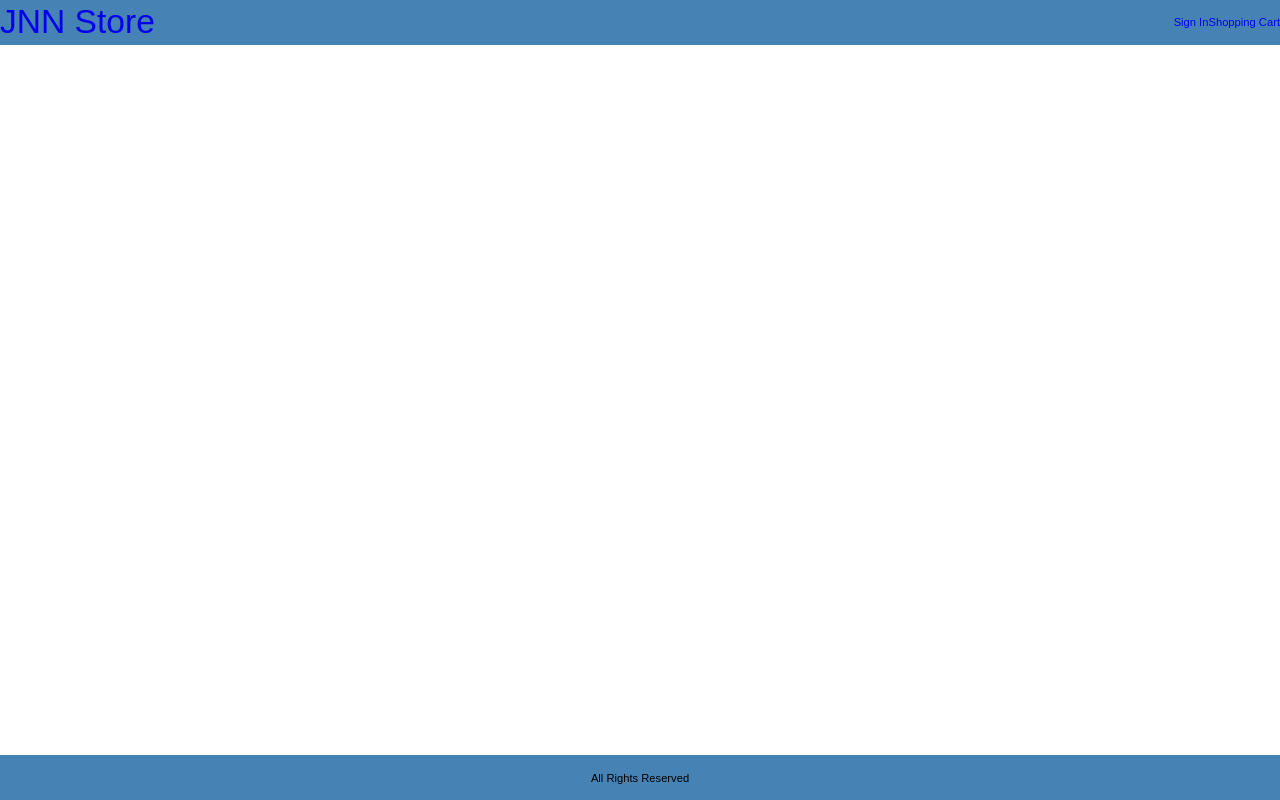
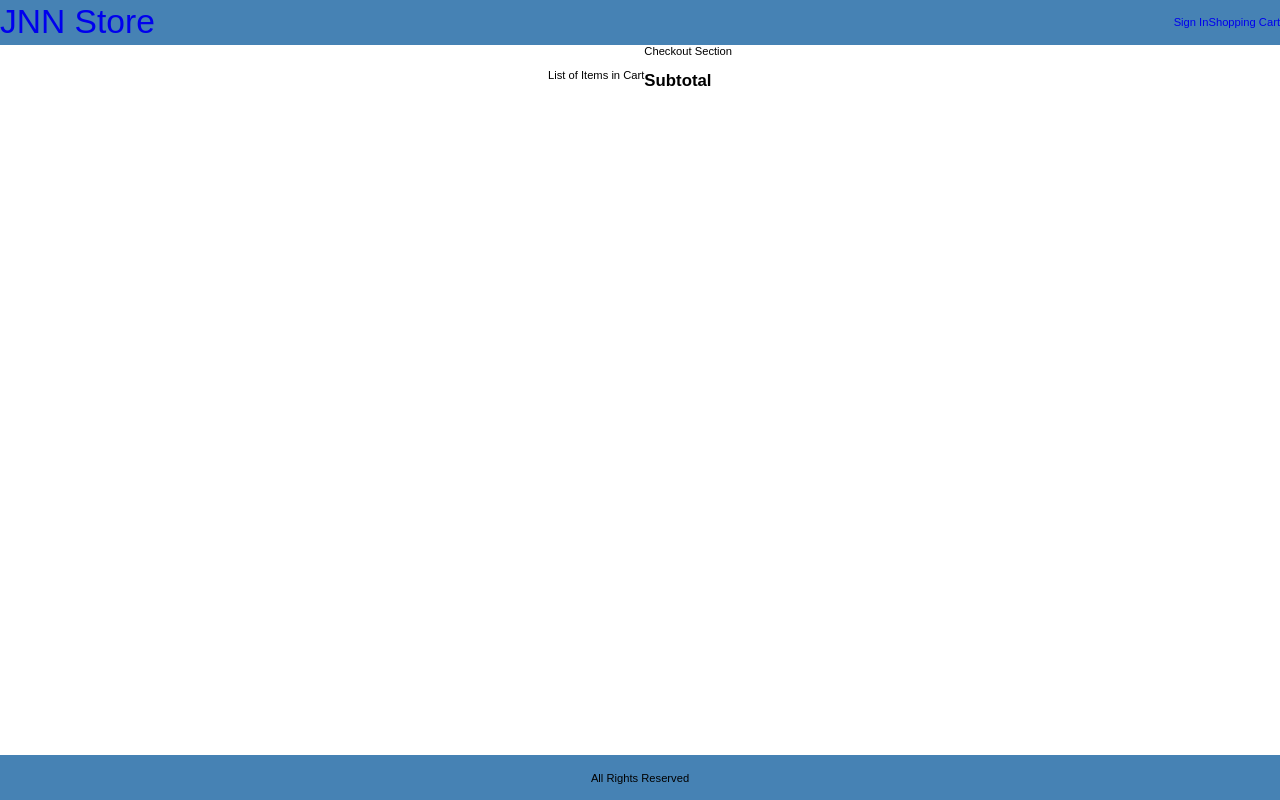
Before and after one commit to Jaysonnonat/jaysonecommerce, a React (Create React App) app in the folder frontend/: page /checkout/1 in a window 1280 px wide. Built offline with nearby package versions, Linux system fonts and the light colour scheme.

Commit message:
Fixed import errors and react warnings

```diff
--- a/frontend/src/App.js
+++ b/frontend/src/App.js
@@ -1,8 +1,8 @@
 import React from 'react';
 import {BrowserRouter, Link, Route, Switch} from 'react-router-dom'
-import Home from './pages/Home';
-import ItemPage from './pages/ItemPage';
-import Cart from './pages/Cart';
+import Home from './components/Home';
+import ItemPage from './components/ItemPage';
+import Checkout from './components/Checkout';
 
 function App() {
   return (
@@ -14,14 +14,14 @@ function App() {
           </div>
           <div>
             <Link to='/signin'>Sign In</Link>
-            <Link to='/cart'>Shopping Cart</Link>
+            <Link to='/checkout'>Shopping Cart</Link>
           </div>
       </header>
       <main>
         <Switch>
           <Route path='/' component={Home} exact></Route>
           <Route path='/item/:id' component={ItemPage}></Route>
-          <Route path='/cart/:id?' component={Cart}></Route>
+          <Route path='/checkout/:id?' component={Checkout}></Route>
         </Switch>
       </main>
 
--- /dev/null
+++ b/frontend/src/components/Checkout.js
@@ -0,0 +1,17 @@
+import React from 'react'
+
+export default function Checkout() {
+    return (
+        <div className="row center">
+            <div>
+                List of Items in Cart
+            </div>
+            <div>
+                <label> Checkout Section</label>
+                <h2> Subtotal </h2>
+            </div>
+
+        </div>
+
+    )
+}
--- a/frontend/src/pages/Home.js
+++ b/frontend/src/components/Home.js
@@ -1,6 +1,6 @@
 import React from 'react'
 import { Link } from 'react-router-dom'
-import data from './../data.js'
+import { data } from './../data.js'
 
 export default function Home() {
     return (
--- a/frontend/src/pages/ItemPage.js
+++ b/frontend/src/components/ItemPage.js
@@ -1,9 +1,9 @@
 import React from 'react'
-import data from './../data.js'
+import {data} from '../data.js'
 
 export default function Item(props) {
     console.log(props.match.params.id);
-    const item  = data.items.find(item => item.id == props.match.params.id);
+    const item  = data.items.find(item => parseInt(item.id)  === parseInt(props.match.params.id) );
     return (
         <div className="row center">
             <div>
--- a/frontend/src/data.js
+++ b/frontend/src/data.js
@@ -1,4 +1,4 @@
-export default {
+export const data = {
     items:[
         {
             name: 'item_one',
--- a/frontend/src/pages/Cart.js
+++ /dev/null
@@ -1,9 +0,0 @@
-import React from 'react'
-
-export default function Information() {
-    return (
-        <div className="row center">
-            Information
-        </div>
-    )
-}
```
Also changed, not shown: 1 other file (tests, documents, lock files or other folders).
